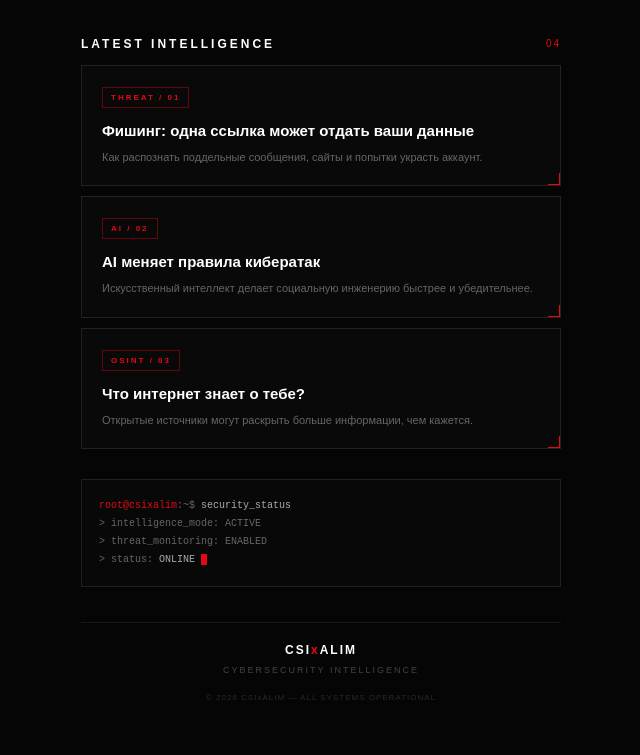
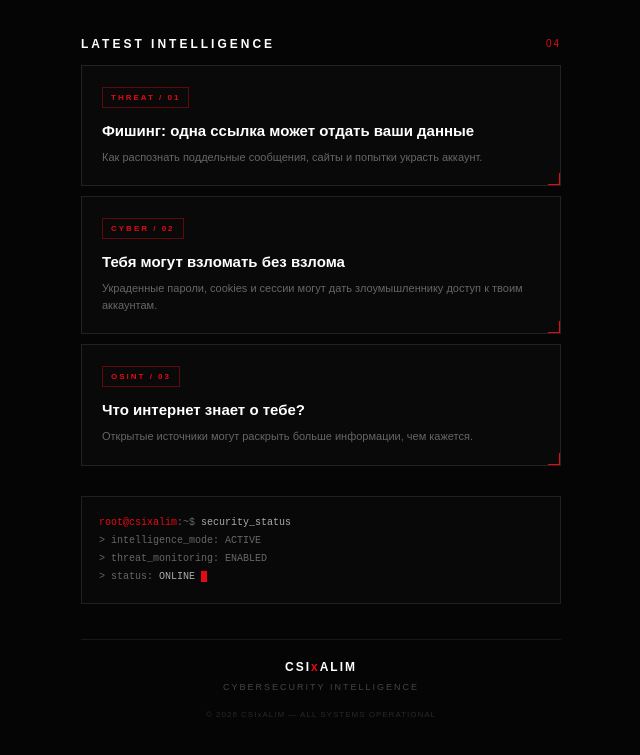
Before and after one commit to AAT1S/CSIxALIM.github.io, a plain HTML site: page index.html in a window 1280 px wide. Shown: the part 711-1466 px from the top of the page, without its empty margins (319-959 px from the left). Drawn offline with Linux system fonts and the light colour scheme.

Commit message:
Update index.html

```diff
--- a/index.html
+++ b/index.html
@@ -848,16 +848,16 @@
                 <div class="intel-card">
 
                     <div class="intel-tag">
-                        AI / 02
+                        CYBER / 02
                     </div>
 
                     <h3>
-                        AI меняет правила кибератак
+                        Тебя могут взломать без взлома
                     </h3>
 
                     <p>
-                        Искусственный интеллект делает
-                        социальную инженерию быстрее и убедительнее.
+                        Украденные пароли, cookies и сессии могут
+                        дать злоумышленнику доступ к твоим аккаунтам.
                     </p>
 
                     <div class="intel-corner"></div>
```
